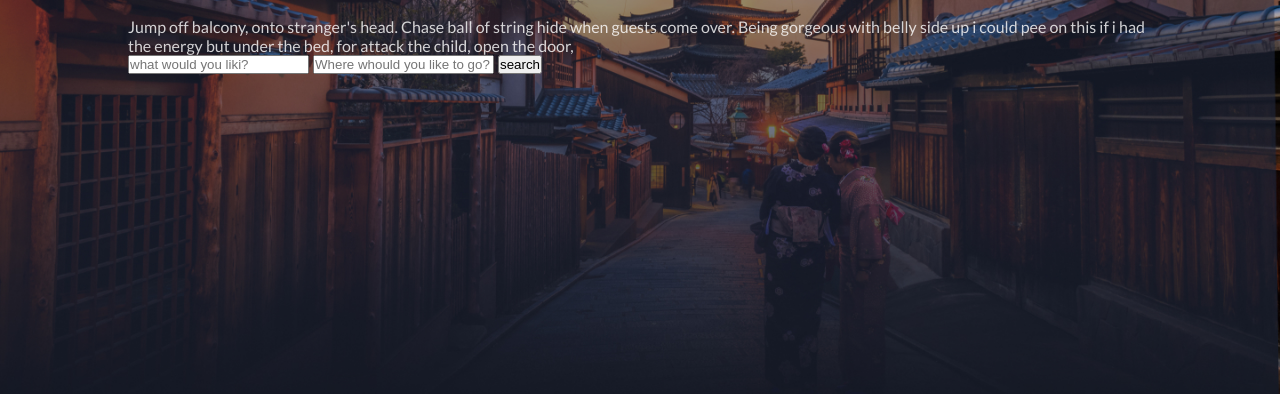
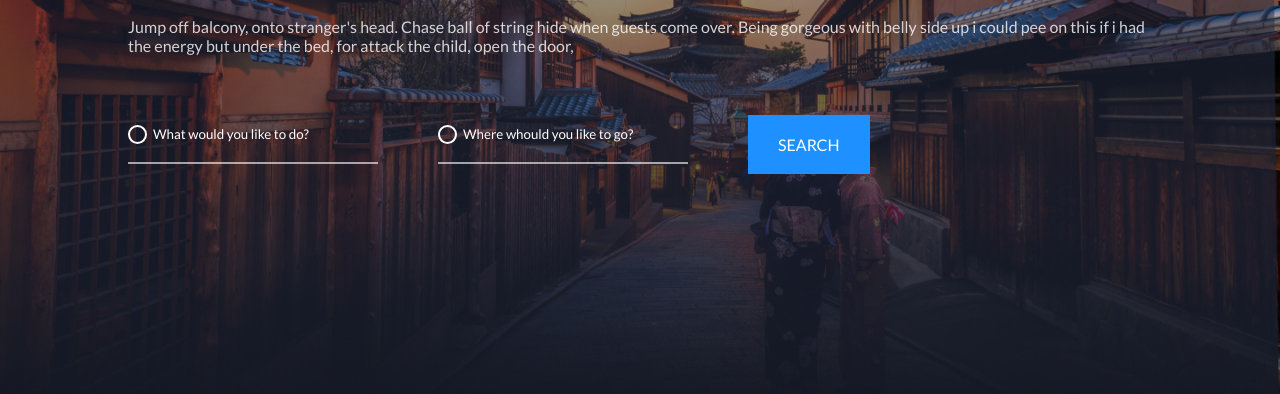
Before and after one commit to WEGAGA/travel-landing-pro, a plain HTML site: page index.html in a window 1280 px wide. Shown: the part 328-722 px from the top of the page. Drawn offline with Linux system fonts and the light colour scheme.

Commit message:
addea input fields and button

```diff
--- a/index.html
+++ b/index.html
@@ -28,8 +28,12 @@
                 </small>
             </div>
             <form class="header__form">
-                <input type="text" placeholder="what would you liki?">
-                <input type-="text" placeholder="Where whould you like to go?">
+                <span class="input__wrapper">
+                    <input name="what" type="text" placeholder="What would you like to do?">
+                </span>
+                <span class="input__wrapper">
+                    <input name="where" type-="text" placeholder="Where whould you like to go?">
+                </span>
                 <button type="submit">search</button>
             </form>
         </div>
--- a/style.css
+++ b/style.css
@@ -67,3 +67,59 @@ header {
    font-size: 16px;
    font-weight: normal;
 }
+
+.header__form {
+    display: flex;
+    align-items: center;
+    margin-top: 60px;
+
+}
+
+.header__form input {
+    background: transparent;
+    outline: 0;
+    border: 0;
+    border-bottom: 2px solid #ffffff99;
+    margin-right: 60px;
+
+    padding-bottom: 20px;
+    padding-left: 25px;
+    font-family: "Lato", sans-serif;
+    width: 250px;
+    caret-color: white;
+    color: white;
+}
+
+.header__form input::placeholder {
+    color: #fff;
+}
+
+.header__form > .input__wrapper::before {
+    content: "";
+    width: 15px;
+    height: 15px;
+    border-radius: 50%;
+    border: 2px solid #fff;
+    position: absolute;
+    left: 0;
+    top: 0;
+
+
+}
+
+.header__form > .input__wrapper {
+    position: relative;
+}
+
+.header__form > button {
+    padding: 20px 30px;
+    background-color: dodgerblue;
+    color: #fff;
+    text-transform: uppercase;
+    font-family: "Lato", sans-serif;
+    outline: 0;
+    border: 0;
+    font-weight: 500;
+    font-size: 16px;
+
+}
```
